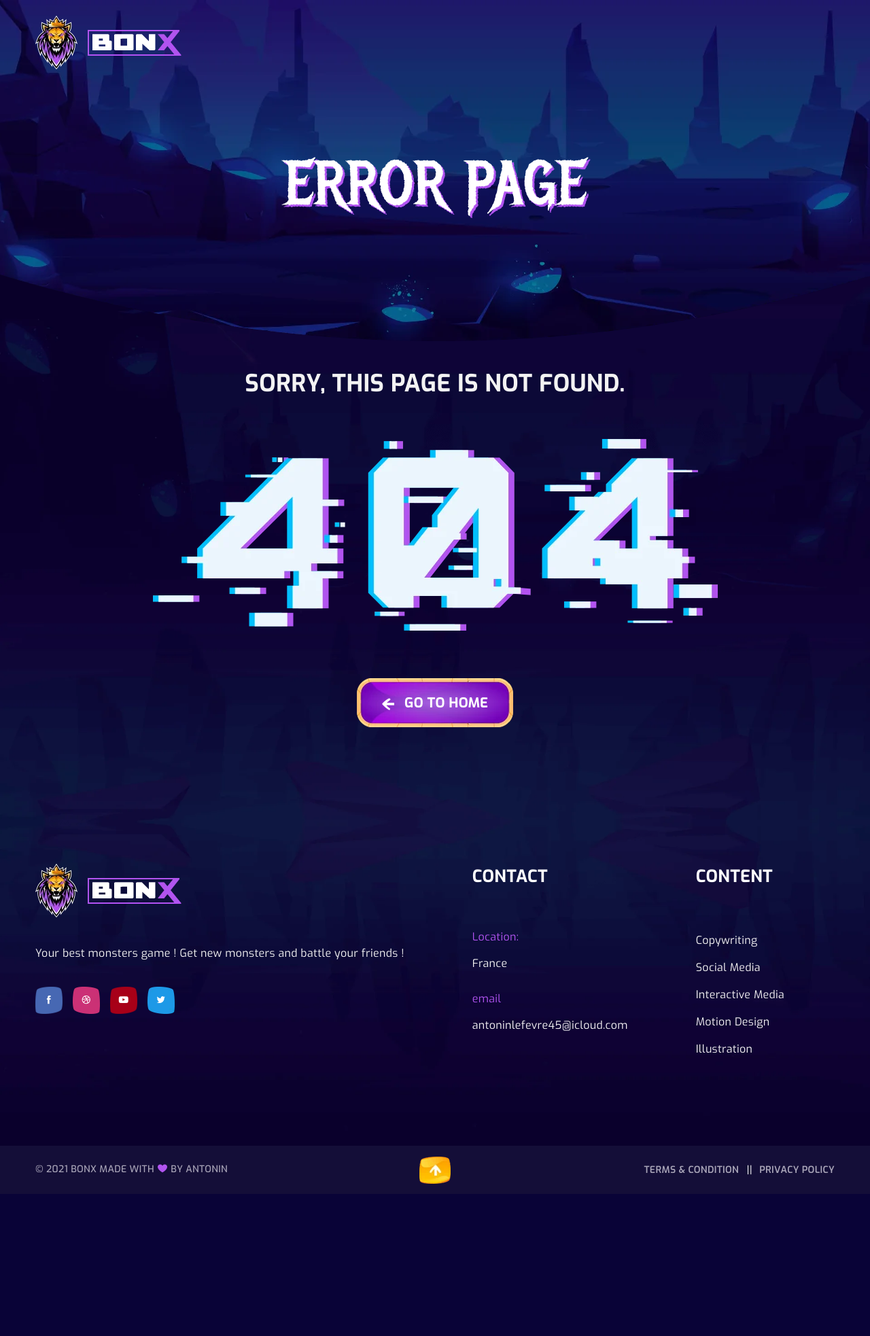
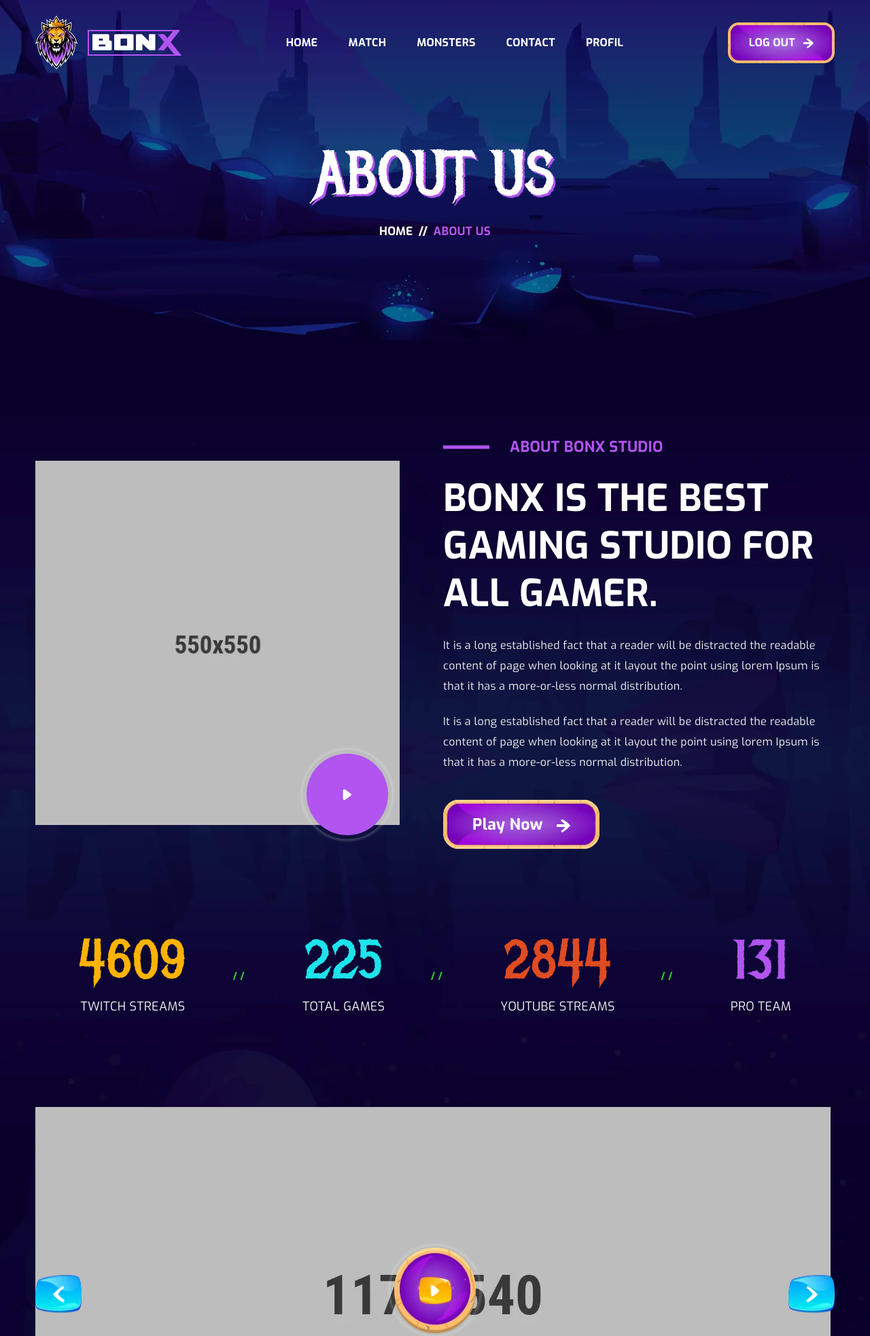
Before and after one commit to antonin-lfv/Bonx_monsters, a Flask app: page /about in a window 1280 px wide. Shown: the top 1966 px of the page at 68% size. Before the commit the page ends 1742 px from the top, so only its background shows below. Run offline with Flask 2, Linux system fonts and the light colour scheme; some libraries are stand-ins or nearby versions.

Commit message:
match history

```diff
--- a/auth/auth.py
+++ b/auth/auth.py
@@ -41,6 +41,8 @@
             new_user.password = generate_password_hash(password, method='sha256')
             new_user.level = 0
             new_user.coins = 0
+            new_user.nb_games = 0
+            new_user.nb_wins = 0
             # add the new user to the database
             db.session.add(new_user)
             db.session.commit()
--- /dev/null
+++ b/general/templates/general/about.html
@@ -0,0 +1,294 @@
+<!doctype html>
+<html class="no-js" lang="en">
+
+<!-- Head -->
+{% include 'includes/head_page.html' %}
+
+<body class="body__bg" data-bgimg="{{ url_for('static', filename='img/bg/body-bg.webp') }}">
+
+    {% include 'includes/navbar.html' %}
+
+<!-- breadcrumbs area start -->
+<div class="breadcrumbs_aree breadcrumbs_bg mb-140" data-bgimg="assets/img/bg/breadcrumbs-bg.webp">
+    <div class="container">
+        <div class="row">
+            <div class="col-12">
+                <div class="breadcrumbs_text text-center">
+                    <h1>about us</h1>
+                    <ul class="d-flex justify-content-center">
+                        <li><a href="index.html">Home </a></li>
+                        <li> <span>//</span></li>
+                        <li>  about us</li>
+                    </ul>
+                </div>
+            </div>
+        </div>
+    </div>
+</div>
+<!-- breadcrumbs area end -->
+
+<!-- page wrapper start -->
+<div class="page_wrapper">
+
+    <!-- about section start -->
+    <section class="about_section">
+        <div class="container">
+            <div class="row align-items-center">
+                <div class="col-lg-6">
+                    <div class="about_thumb wow fadeInUp" data-wow-delay="0.1s" data-wow-duration="1.1s">
+                        <img width="550" height="550" src="assets/img/others/about-thumb.webp" alt="">
+                        <div class="about_video_btn">
+                            <a class="video_popup" href="https://www.youtube.com/watch?v=eS9Qm4AOOBY">
+                                <i class="icofont-ui-play"></i>
+                            </a>
+                        </div>
+                    </div>
+                </div>
+                <div class="col-lg-6">
+                    <div class="about_sidebar wow fadeInUp" data-wow-delay="0.2s" data-wow-duration="1.2s">
+                        <div class="about_title">
+                            <h5>ABOUT BONX STUDIO</h5>
+                            <h2>bonx is the best gaming studio for all gamer.</h2>
+                        </div>
+                        <div class="about_desc">
+                            <p>It is a long established fact that a reader will be distracted the readable
+                            content of page when looking at it layout the point using lorem Ipsum is that
+                            it has a more-or-less normal distribution.</p>
+                            <p>It is a long established fact that a reader will be distracted the readable
+                            content of page when looking at it layout the point using lorem Ipsum is that
+                            it has a more-or-less normal distribution.</p>
+                        </div>
+                        <div class="about_btn">
+                            <a class="btn btn-link wow" href="all-game.html">Play Now <img width="20" height="20" src="assets/img/icon/arrrow-icon.webp" alt=""> </a>
+                        </div>
+                    </div>
+                </div>
+            </div>
+        </div>
+    </section>
+    <!-- about section end -->
+
+    <!-- counterup section start -->
+    <section class="counterup_section wow fadeInUp  mb-130" data-wow-delay="0.1s" data-wow-duration="1.1s">
+        <div class="container">
+            <div class="row">
+                <div class="col-12">
+                    <div class="counterup_inner d-flex justify-content-center">
+                        <div class="single_counterup one">
+                            <div class="counterup_text">
+                                <h2 class="counterup color1">8697</h2>
+                                <span>TWITCH STREAMS</span>
+                            </div>
+                        </div>
+                        <div class="single_counterup two">
+                            <div class="counterup_text">
+                                <h2 class="counterup color2">428</h2>
+                                <span>TOTAL GAMES</span>
+                            </div>
+                        </div>
+                        <div class="single_counterup three">
+                            <div class="counterup_text">
+                                <h2 class="counterup color3">5367</h2>
+                                <span>YOUTUBE STREAMS</span>
+                            </div>
+                        </div>
+                        <div class="single_counterup four">
+                            <div class="counterup_text">
+                                <h2 class="counterup color4">249</h2>
+                                <span>PRO TEAM</span>
+                            </div>
+                        </div>
+                    </div>
+                </div>
+            </div>
+        </div>
+    </section>
+    <!-- counterup section end -->
+
+    <!-- gaming video section start -->
+    <section class="gaming_video_section wow fadeInUp mb-118" data-wow-delay="0.1s" data-wow-duration="1.1s">
+        <div class="container">
+            <div class="row">
+                <div class="col-12">
+                    <div class="gaming_video_inner slick_navigation slick__activation" data-slick='{
+                        "slidesToShow": 1,
+                        "slidesToScroll": 1,
+                        "arrows": true,
+                        "dots": false,
+                        "autoplay": false,
+                        "speed": 300,
+                        "infinite": true ,
+                        "responsive":[
+                        {"breakpoint":500, "settings": { "slidesToShow": 1 } }
+                        ]
+                    }'>
+                        <div class="gaming_video_thumb">
+                            <img width="1170" height="540" src="assets/img/bg/gaming-bg1.webp" alt="">
+                            <div class="gaming_video_paly_icon">
+                                <a class="video_popup" href="https://www.youtube.com/watch?v=eS9Qm4AOOBY"><img width="134" height="140" src="assets/img/others/play-btn.webp" alt=""></a>
+                            </div>
+                            <div class="live_streaming_text">
+                                <h3>Watch Live Streaming</h3>
+                            </div>
+                        </div>
+                        <div class="gaming_video_thumb">
+                            <img width="1170" height="540" src="assets/img/bg/gaming-bg1.webp" alt="">
+                            <div class="gaming_video_paly_icon">
+                                <a class="video_popup" href="https://www.youtube.com/watch?v=eS9Qm4AOOBY"><img width="134" height="140" src="assets/img/others/play-btn.webp" alt=""></a>
+                            </div>
+                            <div class="live_streaming_text">
+                                <h3>Watch Live Streaming</h3>
+                            </div>
+                        </div>
+                    </div>
+                </div>
+            </div>
+        </div>
+    </section>
+    <!-- gaming video section end -->
+
+    <!-- gamer team section start -->
+    <section class="gamer_team_section mb-140">
+        <div class="container">
+            <div class="section_title text-center wow fadeInUp mb-60" data-wow-delay="0.1s" data-wow-duration="1.1s">
+                <h2>MEET GAMER TEAM</h2>
+                <p>When unknown printer took type and scrambled it to make <br>
+                    type specimen book centuries,</p>
+            </div>
+            <div class="gamer_team_inner">
+                <div class="row">
+                    <div class="col-lg-4 col-md-6 col-sm-6">
+                        <div class="gamer_single_team wow fadeInUp" data-wow-delay="0.1s" data-wow-duration="1.1s">
+                            <div class="gamer_team_thumb">
+                                <a href="#"><img width="357" height="424" src="assets/img/others/team1.webp" alt=""></a>
+                                <div class="gamer_team_text">
+                                    <h3><a href="#">Tasia Mancuso</a></h3>
+                                    <span>CEO & Founder</span>
+                                </div>
+                            </div>
+                        </div>
+                    </div>
+                    <div class="col-lg-4 col-md-6 col-sm-6">
+                        <div class="gamer_single_team wow fadeInUp" data-wow-delay="0.2s" data-wow-duration="1.2s">
+                            <div class="gamer_team_thumb">
+                                <a href="#"><img width="357" height="424" src="assets/img/others/team2.webp" alt=""></a>
+                                <div class="gamer_team_text">
+                                    <h3><a href="#">Rosaline Emmons</a></h3>
+                                    <span>Team Leader</span>
+                                </div>
+                            </div>
+                        </div>
+                    </div>
+                    <div class="col-lg-4 col-md-6 col-sm-6">
+                        <div class="gamer_single_team wow fadeInUp" data-wow-delay="0.3s" data-wow-duration="1.3s">
+                            <div class="gamer_team_thumb">
+                                <a href="#"><img width="357" height="424" src="assets/img/others/team3.webp" alt=""></a>
+                                <div class="gamer_team_text">
+                                    <h3><a href="#">Wilburn Behrens</a></h3>
+                                    <span>Team Member</span>
+                                </div>
+                            </div>
+                        </div>
+                    </div>
+                </div>
+            </div>
+            <div class="join_our_team_btn text-center">
+                <a class="btn btn-link" href="#">Join Our Team</a>
+            </div>
+        </div>
+    </section>
+    <!-- gamer team section end -->
+
+     <!-- testimonial section start -->
+     <section class="testimonial_section wow fadeInUp" data-bgimg="assets/img/others/testimonial-bg-fullwidth.webp" data-wow-delay="0.1s" data-wow-duration="1.1s">
+        <div class="container">
+            <div class="row">
+                <div class="col-12">
+                    <div class="section_title mb-60">
+                        <h2>What people’s say <br>
+                            ABOUT <span>game studio.</span></h2>
+                    </div>
+                    <div class="testimonial_inner slick__activation slick_navigation" data-slick='{
+                        "slidesToShow": 1,
+                        "slidesToScroll": 1,
+                        "arrows": true,
+                        "dots": false,
+                        "autoplay": false,
+                        "speed": 300,
+                        "infinite": true ,
+                        "responsive":[
+                        {"breakpoint":576, "settings": { "slidesToShow": 1 } }
+                        ]
+                    }' data-bgimg="assets/img/others/testimonial-bg.webp">
+                        <div class="testimonial_list d-flex align-items-center">
+                            <div class="testimonial_thumb">
+                                <img width="270" height="319" src="assets/img/others/testimonial-thumb.webp" alt="">
+                            </div>
+                            <div class="testimonial_content">
+                                <div class="testimonial_desc">
+                                    <p>It is a long established fact that a reader will be distracted the
+                                    readable content of page when looking at it layout the point using
+                                    lorem Ipsum is that it has a more-or-less normal distribution lette
+                                    as opposed to using making it look like readable english,
+                                    many desktop publishing packages and web page now editors.</p>
+                                </div>
+                                <div class="testimonial_author">
+                                    <h3>Randolph Frazier</h3>
+                                    <span>Top Rated Gamer</span>
+                                </div>
+                            </div>
+                        </div>
+                        <div class="testimonial_list d-flex align-items-center">
+                            <div class="testimonial_thumb">
+                                <img width="270" height="319" src="assets/img/others/testimonial-thumb.webp" alt="">
+                            </div>
+                            <div class="testimonial_content">
+                                <div class="testimonial_desc">
+                                    <p>Lorem ipsum dolor sit, amet consectetur adipisicing elit. Natus quos consectetur amet blanditiis, facilis esse illo unde saepe facere dolore porro asperiores ducimus, inventore voluptate doloribus odio fugit magnam voluptatum perferendis? Sit quisquam labore adipisci doloremque! Aperiam voluptate modi quasi are nobis.</p>
+                                </div>
+                                <div class="testimonial_author">
+                                    <h3>Roar Spring</h3>
+                                    <span>Top Rated Gamer</span>
+                                </div>
+                            </div>
+                        </div>
+                    </div>
+                </div>
+            </div>
+        </div>
+    </section>
+    <!-- testimonial section end -->
+
+    <!-- gaming update section start -->
+    <section class="gaming_update_section">
+        <div class="container">
+            <div class="row">
+                <div class="col-12">
+                    <div class="gaming_update_inner d-flex justify-content-between align-items-center" data-bgimg="assets/img/bg/gaming-update.webp">
+                        <div class="gaming_update_text">
+                            <h2>Connect with us <br>
+                                for gamING update.</h2>
+                        </div>
+                        <div class="gaming_update_btn">
+                            <a class="btn btn-link" href="#">CONNECT NOW <img width="20" height="20" src="assets/img/icon/arrrow-icon.webp" alt=""> </a>
+                        </div>
+                    </div>
+                </div>
+            </div>
+        </div>
+    </section>
+    <!-- gaming update section end -->
+
+</div>
+<!-- page wrapper end -->
+
+    <!-- Footer -->
+    {% include 'includes/footer_page.html' %}
+
+<!-- JS -->
+{% include 'includes/JS_src.html' %}
+
+
+</body>
+
+</html>
--- a/general/templates/general/monster_details.html
+++ b/general/templates/general/monster_details.html
@@ -16,9 +16,9 @@
                 <div class="breadcrumbs_text text-center">
                     <h1>{{ monster.name }}</h1>
                     <ul class="d-flex justify-content-center">
-                        <li><a href="index.html">Home </a></li>
+                        <li><a href="{{ url_for('BLP_general.profile') }}">Profil </a></li>
                         <li> <span>//</span></li>
-                        <li>  monster details</li>
+                        <li>  monster details </li>
                     </ul>
                 </div>
             </div>
--- a/templates/includes/footer_page.html
+++ b/templates/includes/footer_page.html
@@ -14,10 +14,10 @@
                                 </div>
                                 <div class="footer_social">
                                     <ul class="d-flex">
-                                        <li><a aria-label="facebook" class="facebook" href="https://www.facebook.com"><i class="icofont-facebook"></i></a></li>
-                                        <li><a aria-label="dribble" class="dribbble" href="https://dribbble.com"><i class="icofont-dribbble"></i></a></li>
-                                        <li><a aria-label="youtube" class="youtube" href="https://www.youtube.com"><i class="icofont-youtube-play"></i></a></li>
-                                        <li><a aria-label="twitter" class="twitter" href="https://twitter.com"><i class="icofont-twitter"></i></a></li>
+                                        <li><a aria-label="facebook" class="facebook" href="#"><i class="icofont-facebook"></i></a></li>
+                                        <li><a aria-label="dribble" class="dribbble" href="#"><i class="icofont-dribbble"></i></a></li>
+                                        <li><a aria-label="youtube" class="youtube" href="#"><i class="icofont-youtube-play"></i></a></li>
+                                        <li><a aria-label="twitter" class="twitter" href="#"><i class="icofont-twitter"></i></a></li>
                                     </ul>
                                 </div>
                             </div>
@@ -38,11 +38,11 @@
                                 <h3>Content</h3>
                                 <div class="footer_menu">
                                     <ul>
-                                        <li><a href="about.html"> Copywriting</a></li>
-                                        <li><a href="about.html">Social Media</a></li>
-                                        <li><a href="about.html">Interactive Media</a></li>
-                                        <li><a href="about.html">Motion Design</a></li>
-                                        <li><a href="about.html">Illustration</a></li>
+                                        <li><a href="{{url_for('BLP_general.about')}}"> Copywriting</a></li>
+                                        <li><a href="{{url_for('BLP_general.about')}}">Social Media</a></li>
+                                        <li><a href="{{url_for('BLP_general.about')}}">Interactive Media</a></li>
+                                        <li><a href="{{url_for('BLP_general.about')}}">Motion Design</a></li>
+                                        <li><a href="{{url_for('BLP_general.about')}}">Illustration</a></li>
                                     </ul>
                                 </div>
                             </div>
@@ -61,8 +61,8 @@
                             </div>
                             <div class="footer_bottom_link_menu">
                                 <ul class="d-flex">
-                                    <li><a href="about.html">Terms & Condition  </a></li>
-                                    <li><a href="about.html">Privacy Policy  </a></li>
+                                    <li><a href="{{url_for('BLP_general.about')}}">Terms & Condition  </a></li>
+                                    <li><a href="{{url_for('BLP_general.about')}}">Privacy Policy  </a></li>
                                 </ul>
                             </div>
 
```
Also changed, not shown: configuration/utils.py (+36 -1 lines), general/general.py (+13 -11 lines), general/templates/general/profile.html (+5 -8 lines), models.py (+10 -0 lines).
